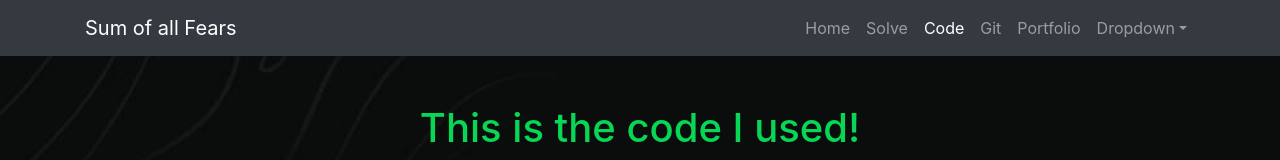
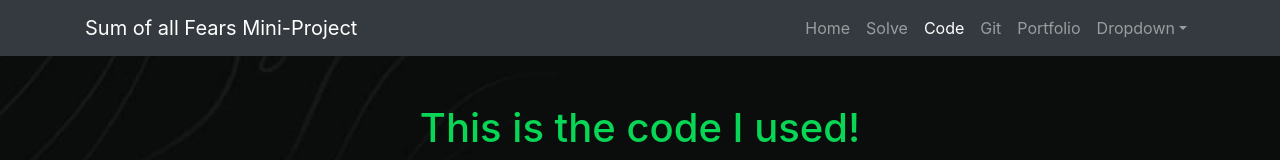
Before and after one commit to kodiekane15/Sum_of_all_fears, a plain HTML site: page Sum_of_all_fears/Code.html in a window 1280 px wide. Shown: the top 160 px of the page. Drawn offline with nearby package versions, Linux system fonts and the light colour scheme.

Commit message:
made a few title changes

```diff
--- a/Sum_of_all_fears/Code.html
+++ b/Sum_of_all_fears/Code.html
@@ -48,7 +48,7 @@
 		<!-- Navigation -->
 		<nav class="navbar navbar-expand-lg navbar-dark bg-dark static-top">
 			<div class="container">
-				<a class="navbar-brand" href="/Index.html">Sum of all Fears</a>
+				<a class="navbar-brand" href="/Index.html">Sum of all Fears Mini-Project</a>
 				<button class="navbar-toggler" type="button" data-toggle="collapse" data-target="#navbarResponsive" aria-controls="navbarResponsive" aria-expanded="false" aria-label="Toggle navigation">
 					<span class="navbar-toggler-icon"></span>
 				</button>
```
Also changed, not shown: Sum_of_all_fears/Index.html (+1 -1 lines), Sum_of_all_fears/Solve.html (+1 -1 lines).
